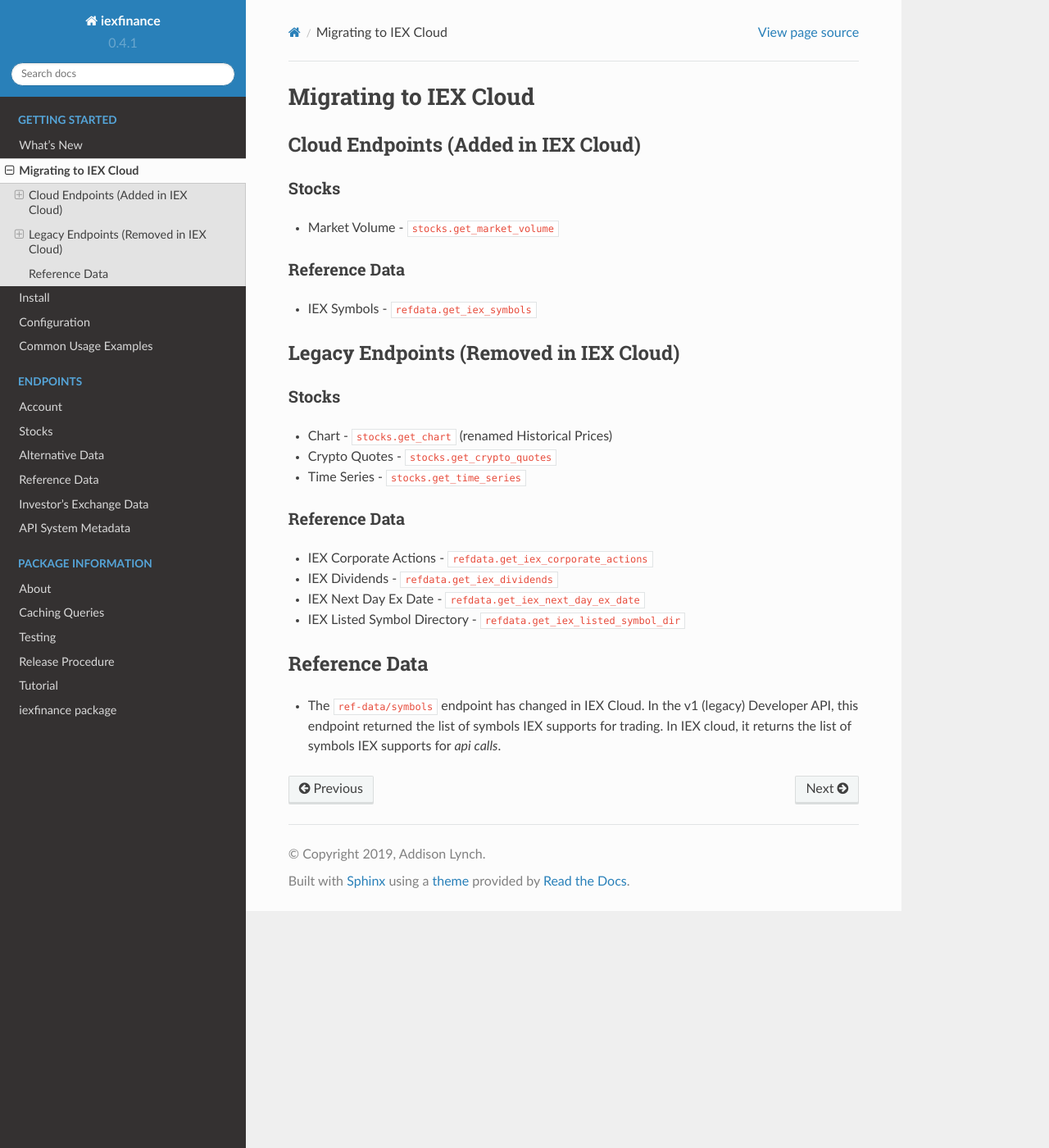
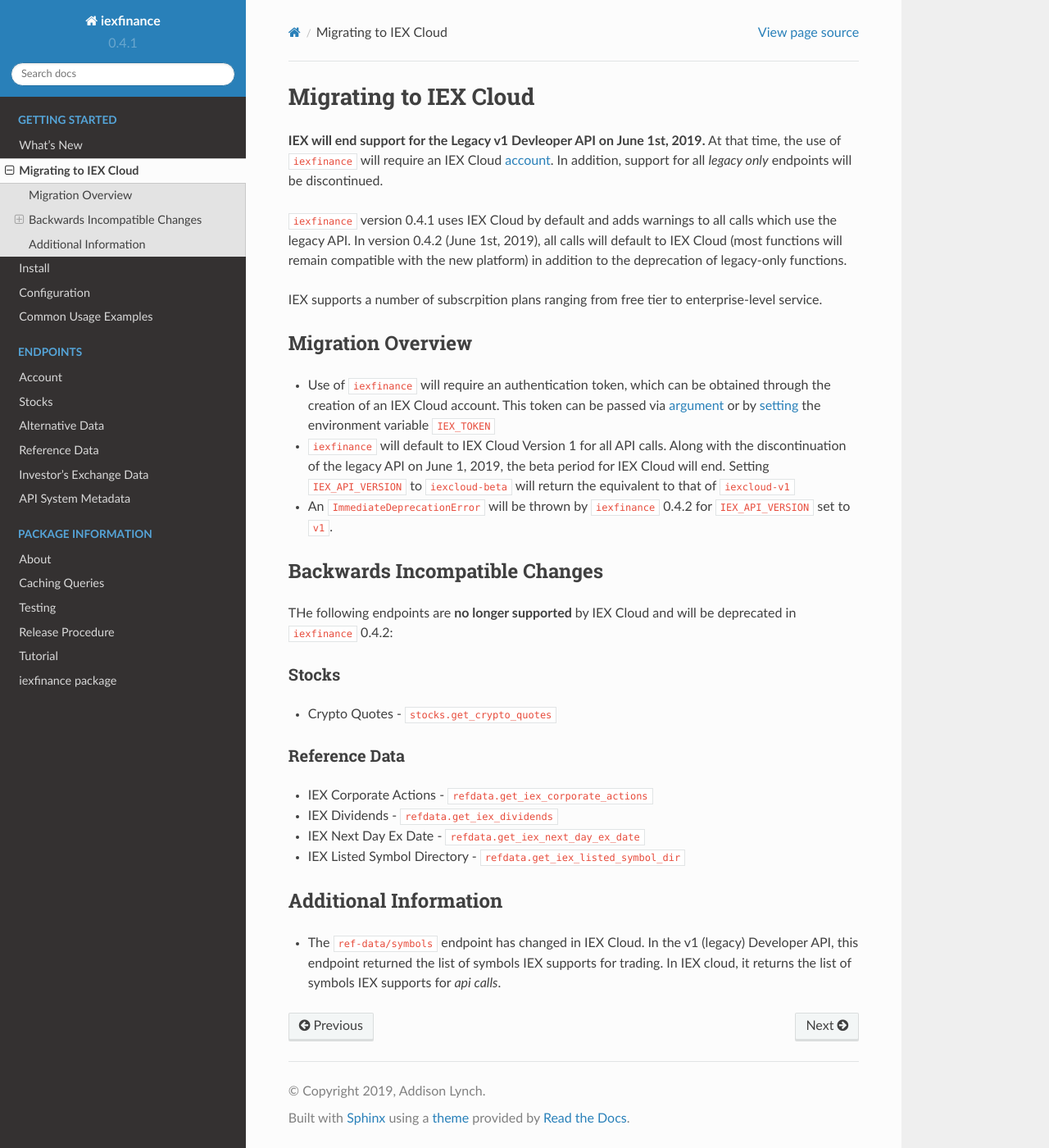
Before and after one commit to addisonlynch/iexfinance, a Sphinx documentation site: the page built from docs/source/migrating.rst, in a window 1280 px wide and 1400 px high. Shown: the whole window at 82% size. Built offline with Sphinx 7.4.7 and the Read the Docs theme 2.0.0, drawn with Linux system fonts in a browser that asks for light colours.

Commit message:
DOC: Update migration docs for 0.4.1

```diff
--- a/docs/source/migrating.rst
+++ b/docs/source/migrating.rst
@@ -3,34 +3,53 @@
 Migrating to IEX Cloud
 ======================
 
+**IEX will end support for the Legacy v1 Devleoper API on June 1st, 2019.** At
+that
+time, the use of ``iexfinance`` will require an IEX Cloud account_. In
+addition, support for all *legacy only* endpoints will be discontinued.
 
-.. _migrating.cloud_only:
+``iexfinance`` version 0.4.1 uses IEX Cloud by default and adds
+warnings to all calls which use the legacy API. In version 0.4.2 (June 1st,
+2019), all calls will default to IEX Cloud (most functions will remain
+compatible with the new platform) in addition to the deprecation of
+legacy-only functions.
 
-Cloud Endpoints (Added in IEX Cloud)
-------------------------------------
+IEX supports a number of subscrpition plans ranging from free tier to
+enterprise-level service.
+
+.. _account: https://iexcloud.io/pricing/
+
+
+.. _migrating.basics:
+
+Migration Overview
+------------------
+
+* Use of ``iexfinance`` will require an authentication token, which can be
+  obtained through the creation of an IEX Cloud account. This token can be
+  passed via :ref:`argument<config.auth.argument>` or by
+  :ref:`setting<config.auth.env>` the environment variable ``IEX_TOKEN``
+* ``iexfinance`` will default to IEX Cloud Version 1 for all API calls. Along
+  with the discontinuation of the legacy API on June 1, 2019, the beta period
+  for IEX Cloud will end. Setting ``IEX_API_VERSION`` to ``iexcloud-beta`` will
+  return the equivalent to that of ``iexcloud-v1``
+* An ``ImmediateDeprecationError`` will be thrown by ``iexfinance`` 0.4.2 for
+  ``IEX_API_VERSION`` set to ``v1``.
+
+
+
+.. _migrating.incompatible:
+
+Backwards Incompatible Changes
+------------------------------
+
+THe following endpoints are **no longer supported** by IEX Cloud and will be
+deprecated in ``iexfinance`` 0.4.2:
 
 Stocks
 ~~~~~~
 
-* Market Volume - ``stocks.get_market_volume``
-
-Reference Data
-~~~~~~~~~~~~~~
-
-* IEX Symbols - ``refdata.get_iex_symbols``
-
-
-.. _migrating.legacy_only:
-
-Legacy Endpoints (Removed in IEX Cloud)
----------------------------------------
-
-Stocks
-~~~~~~
-
-* Chart - ``stocks.get_chart`` (renamed Historical Prices)
 * Crypto Quotes - ``stocks.get_crypto_quotes``
-* Time Series - ``stocks.get_time_series``
 
 Reference Data
 ~~~~~~~~~~~~~~
@@ -41,10 +60,10 @@
 * IEX Listed Symbol Directory - ``refdata.get_iex_listed_symbol_dir``
 
 
-.. _migrating.ref_data:
+.. _migrating.additional_info:
 
-Reference Data
---------------
+Additional Information
+----------------------
 
 - The ``ref-data/symbols`` endpoint has changed in IEX Cloud. In the v1
   (legacy) Developer API, this endpoint returned the list of symbols IEX
```
Also changed, not shown: docs/source/configuration.rst (+18 -10 lines), docs/source/index.rst (+6 -1 lines), docs/source/whatsnew/v0.4.1.txt (+6 -4 lines).
